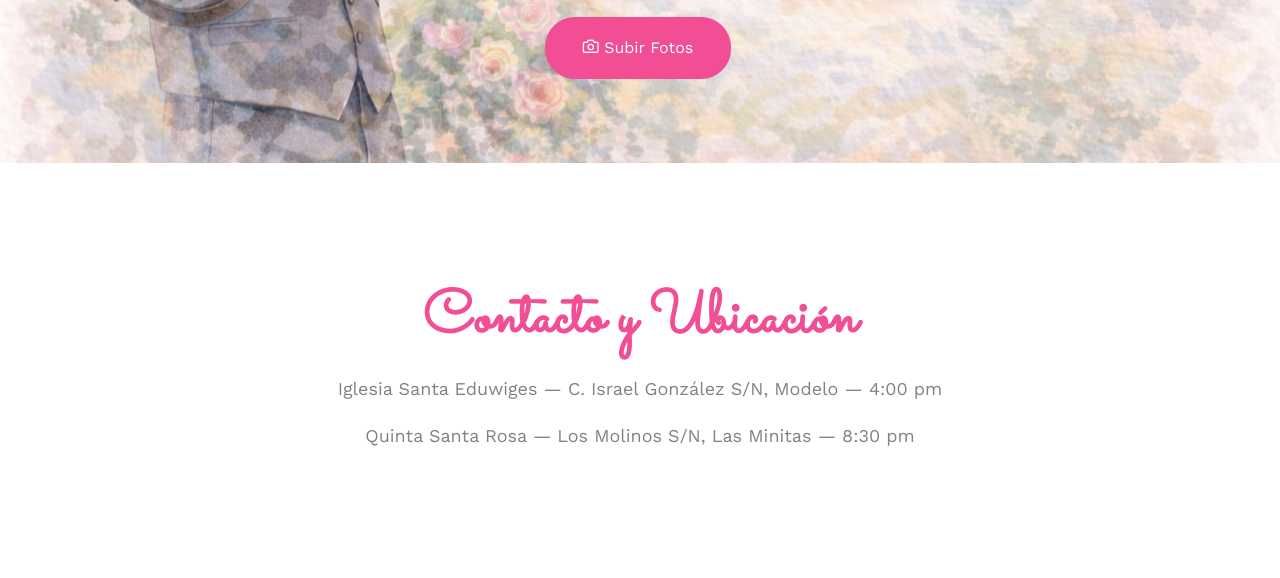
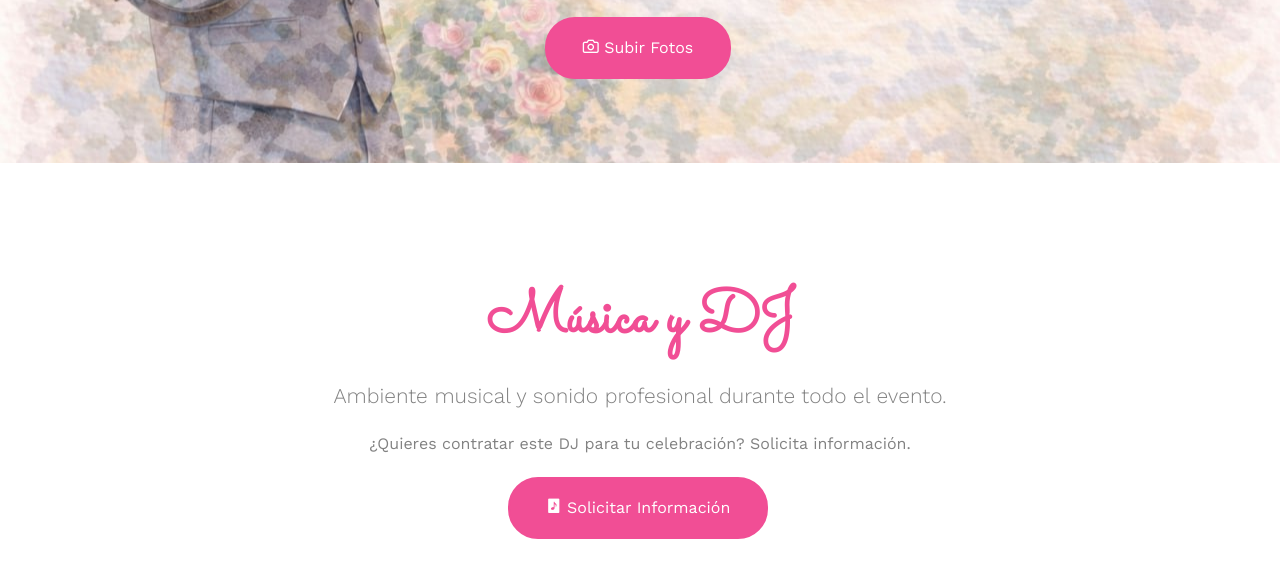
Before and after one commit to valdepeace/boda-vero-raul, a website: page index.html in a window 1280 px wide. Shown: the part 4675-5253 px from the top of the page. Drawn offline with nearby package versions, Linux system fonts and the light colour scheme; files that its build step writes are made by us from their sources; files whose address does not match are found by name.

Commit message:
Sección 'Contacto y Ubicación' convertida en promo para DJ con tarjeta clara y CTA

```diff
--- a/css/style.css
+++ b/css/style.css
@@ -2327,5 +2327,30 @@ html::-webkit-scrollbar {
     text-align: center;
   }
 }
+.promo-card {
+  background: rgba(255, 255, 255, 0.92);
+  border: 2px solid rgba(0,0,0,0.08);
+  box-shadow: 0 6px 20px rgba(0,0,0,0.08);
+  padding: 28px 24px;
+  border-radius: 6px;
+  max-width: 720px;
+  margin: 0 auto;
+  text-align: center;
+}
+#contacto .promo-card .fh5co-heading {
+  background: transparent;
+  box-shadow: none;
+  padding: 0;
+  border-radius: 0;
+}
+#contacto .promo-card .btn {
+  background: #F14E95;
+  border: none !important;
+  color: #fff;
+}
+#contacto .promo-card .btn:hover,
+#contacto .promo-card .btn:focus {
+  background: #e23988 !important;
+}
 
 /*# sourceMappingURL=style.css.map */
--- a/index.html
+++ b/index.html
@@ -186,7 +186,7 @@
 						</div>
 						<p class="lead">Confirma tu asistencia completando el formulario.</p>
 						<br>
-						<a href="https://docs.google.com/forms/d/e/1FAIpQLSege4DAl_v8SUO9YVfOuqLUDDxHmKgfJv4-qp9R28vufVE6Fg/viewform?usp=dialog" target="_blank" class="btn btn-primary btn-lg">Ir al Formulario de Confirmación</a>
+						<a href="https://forms.gle/H9arvZFniTiHgRrv6" target="_blank" class="btn btn-primary btn-lg">Ir al Formulario de Confirmación</a>
 					</div>
 				</div>
 			</div>
@@ -215,12 +215,12 @@
 					<p>¡Ayúdanos a capturar cada momento! Sube tus fotos y videos a nuestro álbum compartido.</p>
 
 					<div style="margin-top: 30px; margin-bottom: 20px;">
-						<img src="https://api.qrserver.com/v1/create-qr-code/?size=200x200&data=https://photos.app.goo.gl/Fx4vpJgxdZupvkDU9" alt="Código QR para subir fotos" style="border: 10px solid #fff; box-shadow: 0 0 10px rgba(0,0,0,0.1);">
+						<img src="https://api.qrserver.com/v1/create-qr-code/?size=200x200&data=https://photos.app.goo.gl/6pTeLTVAh6Y2SCe3A" alt="Código QR para subir fotos" style="border: 10px solid #fff; box-shadow: 0 0 10px rgba(0,0,0,0.1);">
 						<p><small>Escanea el código QR</small></p>
 					</div>
 
 					<div style="margin-top: 10px;">
-						<a href="https://photos.app.goo.gl/Fx4vpJgxdZupvkDU9" target="_blank" class="btn btn-primary btn-lg">
+						<a href="https://photos.app.goo.gl/6pTeLTVAh6Y2SCe3A" target="_blank" class="btn btn-primary btn-lg">
 							<i class="icon-camera"></i> Subir Fotos
 						</a>
 					</div>
@@ -246,10 +246,17 @@
 	<div id="contacto" class="fh5co-section scroll-fade">
 		<div class="container">
 			<div class="row">
-				<div class="col-md-8 col-md-offset-2 text-center fh5co-heading animate-box">
-					<h2>Contacto y Ubicación</h2>
-					<p>Iglesia Santa Eduwiges — C. Israel González S/N, Modelo — 4:00 pm</p>
-					<p>Quinta Santa Rosa — Los Molinos S/N, Las Minitas — 8:30 pm</p>
+				<div class="col-md-10 col-md-offset-1 text-center">
+					<div class="promo-card animate-box">
+						<div class="fh5co-heading fh5co-heading-sm" style="margin-top:0; margin-bottom:1em;">
+							<h2>Música y DJ</h2>
+						</div>
+						<p class="lead">Ambiente musical y sonido profesional durante todo el evento.</p>
+						<p>¿Quieres contratar este DJ para tu celebración? Solicita información.</p>
+						<div style="margin-top:12px;">
+							<a href="#" class="btn btn-primary btn-lg"><i class="icon-music"></i> Solicitar Información</a>
+						</div>
+					</div>
 				</div>
 			</div>
 		</div>
```
